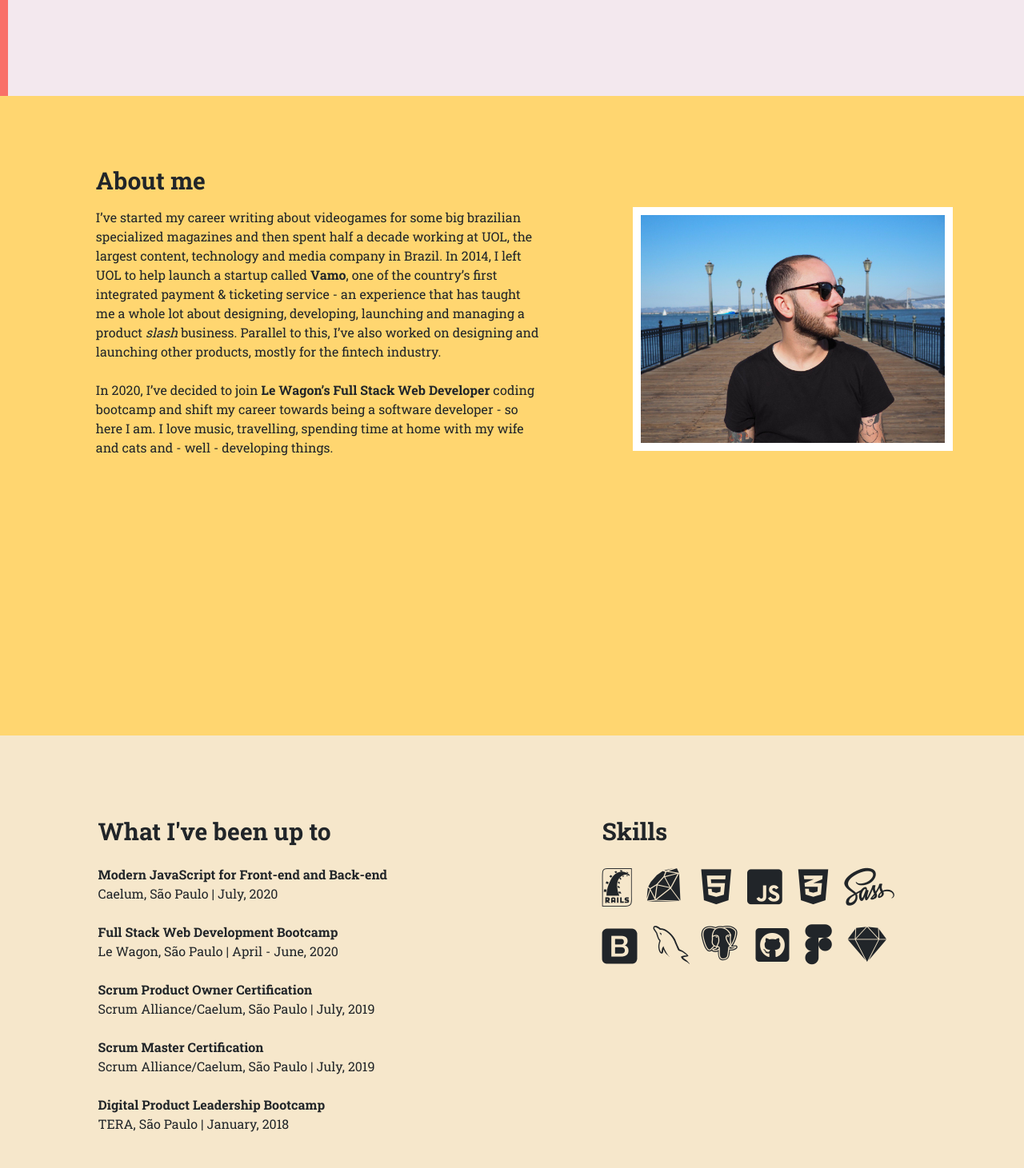
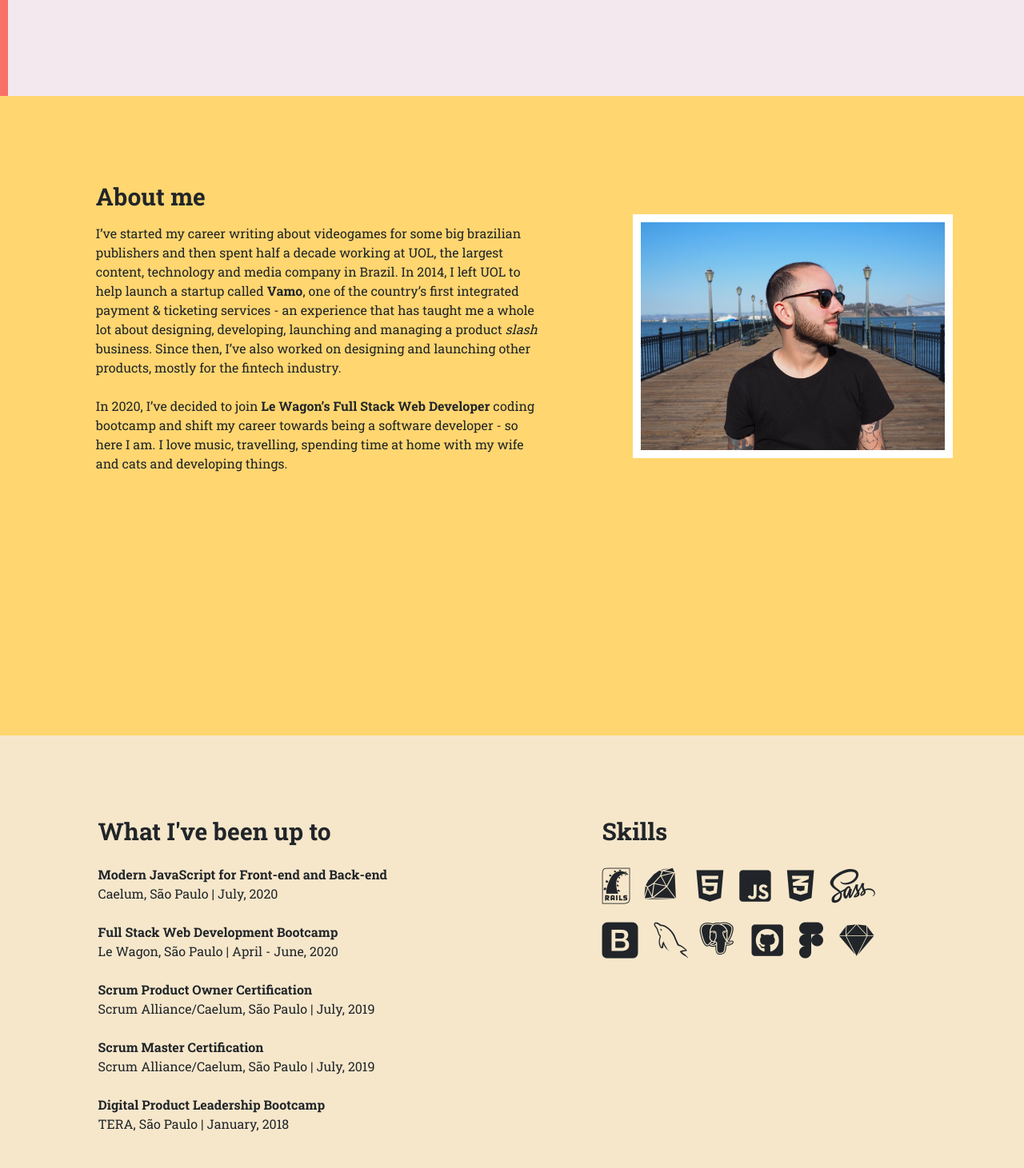
Before and after one commit to mbourg/mbourg.github.io, a plain HTML site: page index.html in a window 1280 px wide. Shown: the part 680-2141 px from the top of the page at 80% size. Drawn offline with nearby package versions, Linux system fonts and the light colour scheme.

Commit message:
Fixes on skills icons sizes on different media queries

```diff
--- a/index.html
+++ b/index.html
@@ -71,9 +71,9 @@
         <div class="row">
           <div class="col about-me">
             <h1>About me</h1>
-              <p class="mt-3">I’ve started my career writing about videogames for some big brazilian specialized magazines and then spent half a decade working at UOL, the largest content, technology and media company in Brazil. In 2014, I left UOL to help launch a startup called <strong>Vamo</strong>, one of the country’s first integrated payment & ticketing service - an experience that has taught me a whole lot about designing, developing, launching and managing a product <em>slash</em> business. Parallel to this, I’ve also worked on designing and launching other products, mostly for the fintech industry.
+              <p class="mt-3">I’ve started my career writing about videogames for some big brazilian publishers and then spent half a decade working at UOL, the largest content, technology and media company in Brazil. In 2014, I left UOL to help launch a startup called <strong>Vamo</strong>, one of the country’s first integrated payment & ticketing services - an experience that has taught me a whole lot about designing, developing, launching and managing a product <em>slash</em> business. Since then, I’ve also worked on designing and launching other products, mostly for the fintech industry.
               <br><br>
-              In 2020, I’ve decided to join <strong>Le Wagon’s Full Stack Web Developer</strong> coding bootcamp and shift my career towards being a software developer - so here I am. I love music, travelling, spending time at home with my wife and cats and - well - developing things. </p>
+              In 2020, I’ve decided to join <strong>Le Wagon’s Full Stack Web Developer</strong> coding bootcamp and shift my career towards being a software developer - so here I am. I love music, travelling, spending time at home with my wife and cats and developing things. </p>
           </div>
           <div class="col about-img">
             <img src="images/foto-about.jpeg" class="picture"/>
@@ -110,19 +110,19 @@
         <div class="col skills-stack">
           <h1>Skills</h1>
           <p class="mt-3">
-            <i class="icon-ruby-on-rails-alt mr-1" style="font-size: 48px;" title="Ruby on Rails"></i>
-            <i class="icon-ruby mr-3" style="font-size: 48px;" title="Ruby"></i>
-            <i class="fab fa-html5 mr-3" style="font-size: 50px;" title="HTML5"></i>
-            <i class="fab fa-js-square mr-3" style="font-size: 50px;" title="JavaScript"></i>
-            <i class="fab fa-css3-alt mr-3" style="font-size: 50px;" title="CSS3"></i>
-            <i class="fab fa-sass mr-3" style="font-size: 50px;" title="SCSS"></i>
+            <i class="icon-ruby-on-rails-alt mr-1" title="Ruby on Rails"></i>
+            <i class="icon-ruby mr-3" title="Ruby"></i>
+            <i class="fab fa-html5 mr-3" title="HTML5"></i>
+            <i class="fab fa-js-square mr-3" title="JavaScript"></i>
+            <i class="fab fa-css3-alt mr-3" title="CSS3"></i>
+            <i class="fab fa-sass mr-3" title="SCSS"></i>
             <br>
-            <i class="icon-bootstrap mr-3" style="font-size: 44px;" title="Bootstrap"></i></i>
-            <i class="icon-mysql mr-2" style="font-size: 48px;" title="MySQL"></i>
-            <i class="icon-postgres mr-3" style="font-size: 48px;" title="PostgreSQL"></i>
-            <i class="fab fa-github-square mr-3" style="font-size: 48px;" title="GitHub"></i>
-            <i class="fab fa-figma mr-3" style="font-size: 50px;" title="Figma"></i>
-            <i class="fab fa-sketch mr-3" style="font-size: 50px;" title="Sketch"></i>
+            <i class="icon-bootstrap mr-3" title="Bootstrap"></i></i>
+            <i class="icon-mysql mr-2" title="MySQL"></i>
+            <i class="icon-postgres mr-3" title="PostgreSQL"></i>
+            <i class="fab fa-github-square mr-3" title="GitHub"></i>
+            <i class="fab fa-figma mr-3" title="Figma"></i>
+            <i class="fab fa-sketch mr-3" title="Sketch"></i>
           </p>
         </div>
       </div>
@@ -142,7 +142,7 @@
                   <br>
                   <p>Click on any of the links below or <strong style="color: #F97068;">scroll right</strong> <i class="fas fa-angle-right"style="color: #F97068;"></i> <i class="fas fa-angle-right"style="color: #F97068;"></i> to check what I've been up to.</p>
                   <div class="mid-project">
-                    <ul>
+                    <ul class="mt-4">
                       <li><a href="#project-vamo"><i class="far fa-calendar ml-1 mr-2"></i> Vamo</a></li>
                       <li><a href="#project-robyn"> <i class="fas fa-paw ml-1 mr-2"></i> Robyn</a></li>
                       <li><a href="#project-others"><i class="fas fa-code ml-1 mr-2"></i> Others</a></li>
--- a/style.css
+++ b/style.css
@@ -457,7 +457,6 @@ a:hover {
   }
 }
 
-
 @media only screen and (min-width: 1024px) {
   /* Main section  */
 
@@ -621,6 +620,10 @@ a:hover {
     font-family: "Roboto Slab", sans-serif;
   }
 
+  .skills-stack i {
+    font-size: 35px;
+  }
+
   .about-skills p {
     font-size: 12px;
   }
@@ -683,7 +686,7 @@ a:hover {
     height: 100vh;
     background-color: #ffd670;
     box-sizing: border-box;
-    padding-top: -100px;
+    padding-top: 20px;
     padding-left: 16%;
   }
 
@@ -703,7 +706,7 @@ a:hover {
   .about-img img {
     width: 400px;
     margin-left: 15%;
-    margin-top: 25%;
+    margin-top: 23%;
     border: 10px solid white;
   }
 
@@ -786,6 +789,10 @@ a:hover {
     font-weight: bolder;
   }
 
+  .skills-stack i {
+    font-size: 45px;
+  }
+
   .about-skills {
     margin-left: -20px;
     font-family: "Roboto Slab", sans-serif;
@@ -849,7 +856,7 @@ a:hover {
     height: 100vh;
     background-color: #ffd670;
     box-sizing: border-box;
-    padding-top: 1%;
+    padding-top: 2%;
     padding-left: 11%;
   }
 
@@ -955,6 +962,10 @@ a:hover {
     font-size: 18px;
   }
 
+  .skills-stack i {
+    font-size: 50px;
+  }
+
   .skills-stack {
     font-family: "Roboto Slab", sans-serif;
     margin-left: 100px;
@@ -1027,7 +1038,7 @@ a:hover {
     height: 100vh;
     background-color: #ffd670;
     box-sizing: border-box;
-    padding-top: 4%;
+    padding-top: 6%;
     margin-left: -200px;
   }
 
@@ -1042,7 +1053,7 @@ a:hover {
   .about-img img {
     width: 600px;
     margin-left: 15%;
-    margin-top: 20%;
+    margin-top: 18%;
     border: 10px solid white;
   }
 
@@ -1061,12 +1072,16 @@ a:hover {
   }
 
   .about-projects p {
-    font-size: 18px;
+    font-size: 22px;
     font-weight: 100;
   }
 
   .about-projects h1 {
     font-weight: bolder;
+  }
+
+  .mid-project a {
+    font-size: 22px;
   }
 
   .projects-sub {
@@ -1140,6 +1155,10 @@ a:hover {
     font-weight: bolder;
   }
 
+  .skills-stack i {
+    font-size: 60px;
+  }
+
   .about-skills {
     margin-left: -100px;
     font-family: "Roboto Slab", sans-serif;
@@ -1160,4 +1179,8 @@ a:hover {
     margin-left: -70px;
     font-family: "Roboto Slab", sans-serif;
   }
+
+  .section-contact p {
+    font-size: 22px;
+  }
 }
```
